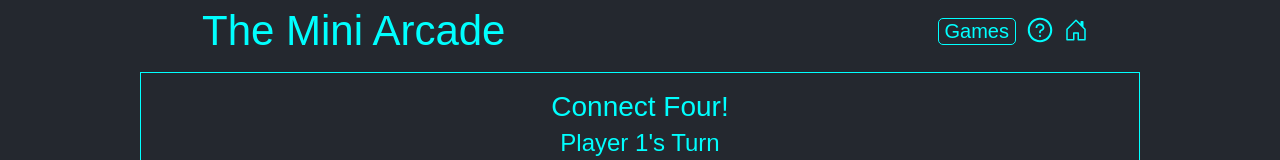
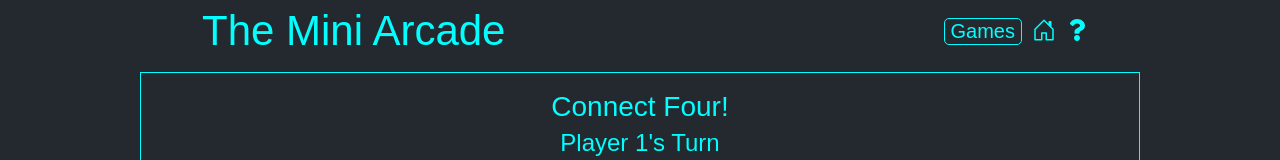
Before and after one commit to CD-Mackay/mini-arcade, a React app: page /connectfour in a window 1280 px wide. Shown: the top 160 px of the page. Built offline with nearby package versions, Linux system fonts and the light colour scheme; a web font is replaced by a local one.

Commit message:
remove unused components from header

```diff
--- a/client/src/components/atoms/Header/Header.js
+++ b/client/src/components/atoms/Header/Header.js
@@ -7,6 +7,7 @@ import { Link, useLocation } from "react-router-dom";
 import StyledHeader from "./StyledHeader";
 import { BsHouseDoor } from "react-icons/bs";
 import { AiOutlineQuestionCircle } from "react-icons/ai";
+import { FaQuestion } from "react-icons/fa";
 import Dropdown from "../Dropdown/Dropdown";
 
 const Header = () => {
@@ -24,33 +25,17 @@ const Header = () => {
             <Dropdown />
           </div>
           <div className="button-wrapper">
-            <Link to={`${location.pathname}/tutorial`}>
-              <AiOutlineQuestionCircle color="#00FFFF" fontSize="28px" />
-            </Link>
-          </div>
-
-          <div className="button-wrapper">
             <Link to="/">
               <BsHouseDoor color="#00FFFF" fontSize="24px" />
             </Link>
           </div>
+          <div className="button-wrapper">
+            <Link to={`${location.pathname}/tutorial`}>
+              <FaQuestion color="#00FFFF" fontSize="22px" />
+            </Link>
+          </div>
         </div>
       )}
-      {/* {location.pathname !== "/" && (
-        <div className="button-wrapper">
-        <Link to={`${location.pathname}/tutorial`} >
-          <AiOutlineQuestionCircle color="#00FFFF" fontSize="28px" />
-        </Link>
-        </div>
-      )}
-      <h1>The Mini Arcade</h1>
-      {location.pathname !== "/" && (
-        <div className="button-wrapper">
-          <Link to="/">
-            <BsHouseDoor color="#00FFFF" fontSize="24px" />
-          </Link>
-        </div>
-      )} */}
     </StyledHeader>
   );
 };
```
